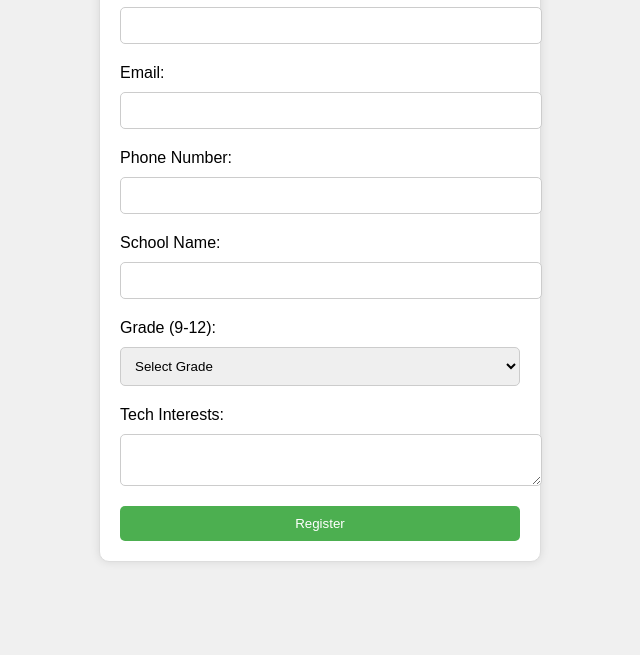
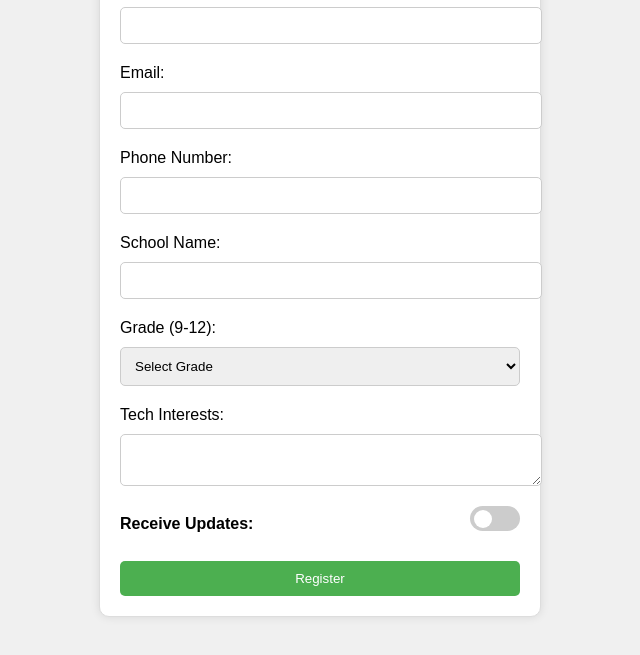
Before and after one commit to muhammedadnanv/comicfixinnovationclub-, a plain HTML site: page index.html in a window 1280 px wide. Shown: the part 197-852 px from the top of the page, without its empty margins (320-960 px from the left). Before the commit the page ends 800 px from the top, so only its background shows below. Drawn offline with Linux system fonts and the light colour scheme.

Commit message:
Update index.html

```diff
--- a/index.html
+++ b/index.html
@@ -1,4 +1,3 @@
-
 <!DOCTYPE html>
 <html lang="en">
 <head>
@@ -14,12 +13,59 @@
         input, select, textarea { width: 100%; padding: 10px; margin-bottom: 20px; border: 1px solid #ccc; border-radius: 5px; }
         button[type="submit"] { background-color: #4CAF50; color: #fff; padding: 10px 20px; border: none; border-radius: 5px; cursor: pointer; }
         button[type="submit"]:hover { background-color: #3e8e41; }
+
+        /* Toggle Switch Styling */
+        .toggle-container {
+            display: flex;
+            justify-content: space-between;
+            align-items: center;
+            margin-bottom: 20px;
+        }
+        .toggle-label {
+            font-weight: bold;
+        }
+        .toggle-switch {
+            position: relative;
+            width: 50px;
+            height: 25px;
+        }
+        .toggle-switch input {
+            display: none;
+        }
+        .slider {
+            position: absolute;
+            cursor: pointer;
+            top: 0;
+            left: 0;
+            right: 0;
+            bottom: 0;
+            background-color: #ccc;
+            transition: .4s;
+            border-radius: 25px;
+        }
+        .slider:before {
+            position: absolute;
+            content: "";
+            height: 18px;
+            width: 18px;
+            border-radius: 50%;
+            background-color: white;
+            transition: .4s;
+            top: 3.5px;
+            left: 4px;
+        }
+        input:checked + .slider {
+            background-color: #4CAF50;
+        }
+        input:checked + .slider:before {
+            transform: translateX(24px);
+        }
     </style>
 </head>
 <body>
     <div class="container">
         <h1>Join ComicFix Innovators' Hub (CIH)</h1>
-        <form>
+        <form onsubmit="sendWhatsAppMessage(event)">
             <label for="name">Name:</label>
             <input type="text" id="name" name="name" required>
             <label for="email">Email:</label>
@@ -38,21 +84,36 @@
             </select>
             <label for="interests">Tech Interests:</label>
             <textarea id="interests" name="interests" required></textarea>
-            <button type="submit" onclick="sendWhatsAppMessage()">Register</button>
+
+            <!-- Toggle Switch for Updates -->
+            <div class="toggle-container">
+                <span class="toggle-label">Receive Updates:</span>
+                <label class="toggle-switch">
+                    <input type="checkbox" id="updates">
+                    <span class="slider"></span>
+                </label>
+            </div>
+
+            <button type="submit">Register</button>
         </form>
     </div>
     <script>
-        function sendWhatsAppMessage() {
+        function sendWhatsAppMessage(event) {
+            event.preventDefault(); // Prevent form from submitting the default way
+
             const name = document.getElementById('name').value;
             const email = document.getElementById('email').value;
             const phone = document.getElementById('phone').value;
             const school = document.getElementById('school').value;
             const grade = document.getElementById('grade').value;
             const interests = document.getElementById('interests').value;
+            const updates = document.getElementById('updates').checked ? "Yes" : "No";
 
-            const message = `Name: ${name}\nEmail: ${email}\nPhone: ${phone}\nSchool: ${school}\nGrade: ${grade}\nInterests: ${interests}`;
+            const message = `Name: ${name}\nEmail: ${email}\nPhone: ${phone}\nSchool: ${school}\nGrade: ${grade}\nInterests: ${interests}\nReceive Updates: ${updates}`;
 
-            const url = `(link unavailable){encodeURIComponent(message)}`;
+            const whatsappNumber = '919656778508'; // WhatsApp number in international format
+
+            const url = `https://wa.me/${whatsappNumber}?text=${encodeURIComponent(message)}`;
             window.open(url, '_blank');
         }
     </script>
```
